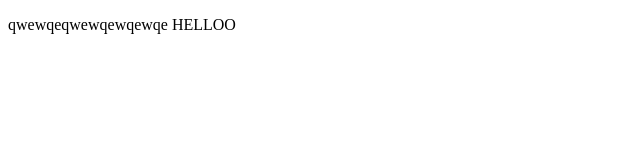
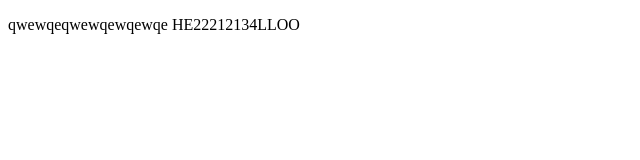
Before and after one commit to tevitalya/project-1, a plain HTML site: page index.html in a window 1280 px wide. Shown: the full height of the page, 0-640 px from the left. Drawn offline with Linux system fonts and the light colour scheme.

Commit message:
index mod

```diff
--- a/index.html
+++ b/index.html
@@ -7,7 +7,7 @@
     <title>Document</title>
 </head>
 <body>
-    <p>qwewqeqwewqewqewqe HELLOO</p>
+    <p>qwewqeqwewqewqewqe HE22212134LLOO</p>
     <script> src="js/script.js" </script>
 </body>
 </html>
```
